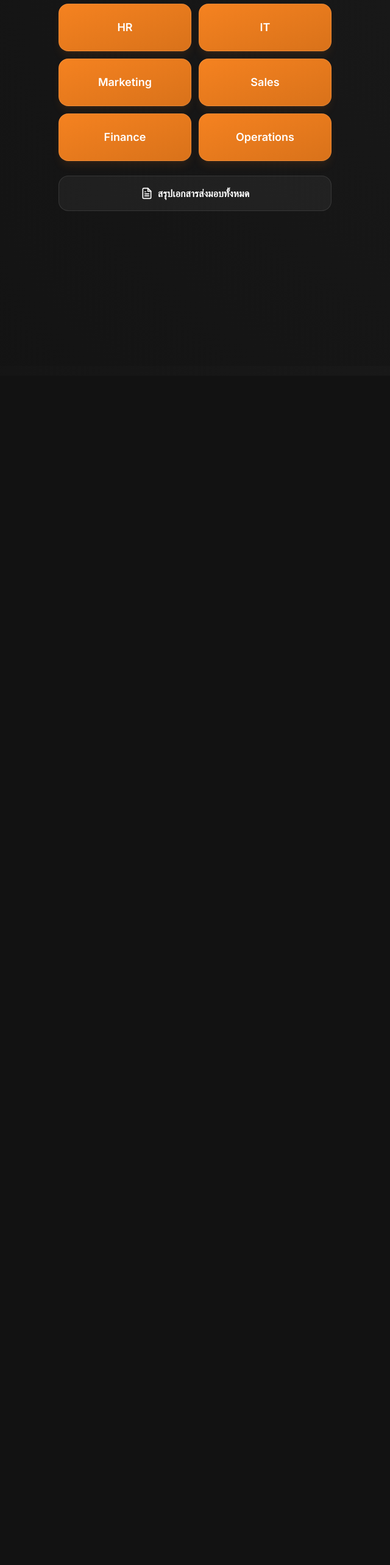
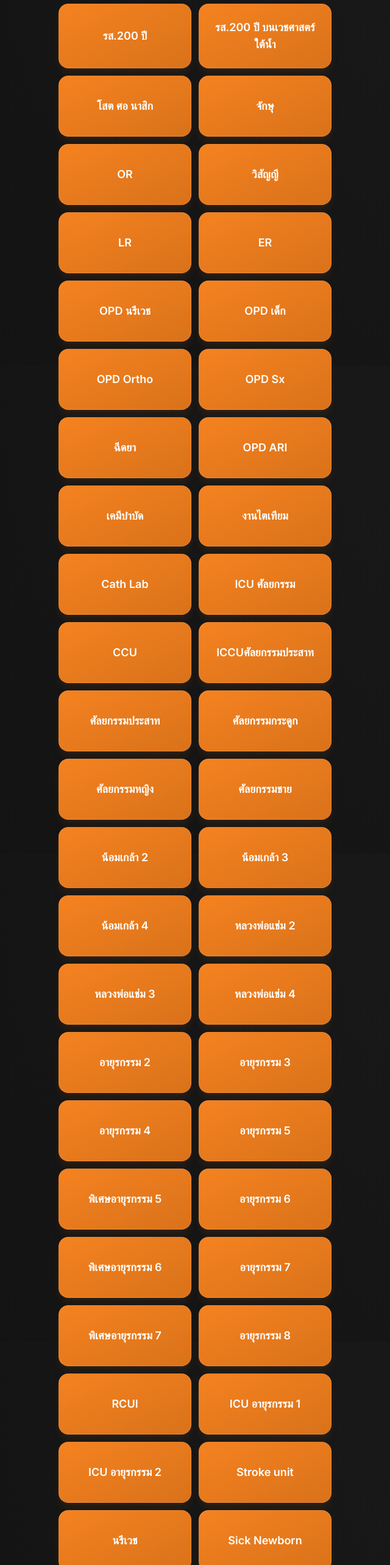
Before and after one commit to jolynestarchaser/itemhandoff, a Next.js app: page / in a window 1280 px wide. Shown: the part 200-2766 px from the top of the page at 61% size, without its empty margins (320-960 px from the left). Before the commit the page ends 816 px from the top, so only its background shows below. Built offline with nearby package versions, Linux system fonts and the light colour scheme.

Commit message:
add department name

```diff
--- a/src/app/page.tsx
+++ b/src/app/page.tsx
@@ -1,6 +1,64 @@
 import Link from 'next/link';
 
-const departments = ['HR', 'IT', 'Marketing', 'Sales', 'Finance', 'Operations'];
+const departments = [
+  { key: "Ros200Years", nameTh: "รส.200 ปี", nameEn: "Ros 200 Years" },
+  { key: "Ros200YearsUnderwaterMed", nameTh: "รส.200 ปี บนเวชศาสตร์ใต้น้ำ", nameEn: "Ros 200 Years - Hyperbaric Medicine" },
+  { key: "EntOutpatient", nameTh: "โสต ศอ นาสิก", nameEn: "ENT Outpatient Clinic" },
+  { key: "EyeOutpatient", nameTh: "จักษุ", nameEn: "Ophthalmology Outpatient Clinic" },
+  { key: "OperatingRoom", nameTh: "OR", nameEn: "Operating Room (OR)" },
+  { key: "Anesthesia", nameTh: "วิสัญญี", nameEn: "Anesthesia" },
+  { key: "LaborRoom", nameTh: "LR", nameEn: "Labor Room (LR)" },
+  { key: "EmergencyRoom", nameTh: "ER", nameEn: "Emergency Room (ER)" },
+  { key: "ObGynOutpatient", nameTh: "OPD นรีเวช", nameEn: "OB-GYN Outpatient Clinic" },
+  { key: "PediatricOutpatient", nameTh: "OPD เด็ก", nameEn: "Pediatric Outpatient Clinic" },
+  { key: "OrthoOutpatient", nameTh: "OPD Ortho", nameEn: "Orthopedic Outpatient Clinic" },
+  { key: "SurgeryOutpatient", nameTh: "OPD Sx", nameEn: "General Surgery Outpatient Clinic" },
+  { key: "InjectionRoom", nameTh: "ฉีดยา", nameEn: "Injection Room" },
+  { key: "AriClinic", nameTh: "OPD ARI", nameEn: "ARI Clinic" },
+  { key: "Chemotherapy", nameTh: "เคมีบำบัด", nameEn: "Chemotherapy Unit" },
+  { key: "Hemodialysis", nameTh: "งานไตเทียม", nameEn: "Hemodialysis Unit" },
+  { key: "CathLab", nameTh: "Cath Lab", nameEn: "Cardiac Catheterization Laboratory (Cath Lab)" },
+  { key: "SurgicalIcu", nameTh: "ICU ศัลยกรรม", nameEn: "Surgical ICU (SICU)" },
+  { key: "Ccu", nameTh: "CCU", nameEn: "Coronary Care Unit (CCU)" },
+  { key: "IntermediateCcu", nameTh: "ICCUศัลยกรรมประสาท", nameEn: "Intermediate CCU (ICCU)" },
+  { key: "NeurosurgicalIcu", nameTh: "ศัลยกรรมประสาท", nameEn: "Neurosurgical ICU" },
+  { key: "OrthopedicWard", nameTh: "ศัลยกรรมกระดูก", nameEn: "Orthopedic Ward" },
+  { key: "FemaleSurgicalWard", nameTh: "ศัลยกรรมหญิง", nameEn: "Female Surgical Ward" },
+  { key: "MaleSurgicalWard", nameTh: "ศัลยกรรมชาย", nameEn: "Male Surgical Ward" },
+  { key: "Nomklao2", nameTh: "น้อมเกล้า 2", nameEn: "Nomklao 2 Ward" },
+  { key: "Nomklao3", nameTh: "น้อมเกล้า 3", nameEn: "Nomklao 3 Ward" },
+  { key: "Nomklao4", nameTh: "น้อมเกล้า 4", nameEn: "Nomklao 4 Ward" },
+  { key: "LuangPhorChaem2", nameTh: "หลวงพ่อแช่ม 2", nameEn: "Luang Phor Chaem 2 Ward" },
+  { key: "LuangPhorChaem3", nameTh: "หลวงพ่อแช่ม 3", nameEn: "Luang Phor Chaem 3 Ward" },
+  { key: "LuangPhorChaem4", nameTh: "หลวงพ่อแช่ม 4", nameEn: "Luang Phor Chaem 4 Ward" },
+  { key: "MedicalWard2", nameTh: "อายุรกรรม 2", nameEn: "Medical Ward 2" },
+  { key: "MedicalWard3", nameTh: "อายุรกรรม 3", nameEn: "Medical Ward 3" },
+  { key: "MedicalWard4", nameTh: "อายุรกรรม 4", nameEn: "Medical Ward 4" },
+  { key: "MedicalWard5", nameTh: "อายุรกรรม 5", nameEn: "Medical Ward 5" },
+  { key: "PrivateMedicalWard5", nameTh: "พิเศษอายุรกรรม 5", nameEn: "Private Medical Ward 5" },
+  { key: "MedicalWard6", nameTh: "อายุรกรรม 6", nameEn: "Medical Ward 6" },
+  { key: "PrivateMedicalWard6", nameTh: "พิเศษอายุรกรรม 6", nameEn: "Private Medical Ward 6" },
+  { key: "MedicalWard7", nameTh: "อายุรกรรม 7", nameEn: "Medical Ward 7" },
+  { key: "PrivateMedicalWard7", nameTh: "พิเศษอายุรกรรม 7", nameEn: "Private Medical Ward 7" },
+  { key: "MedicalWard8", nameTh: "อายุรกรรม 8", nameEn: "Medical Ward 8" },
+  { key: "Rcui", nameTh: "RCUI", nameEn: "Respiratory Care Unit (RCU)" },
+  { key: "MedicalIcu1", nameTh: "ICU อายุรกรรม 1", nameEn: "Medical ICU 1 (MICU 1)" },
+  { key: "MedicalIcu2", nameTh: "ICU อายุรกรรม 2", nameEn: "Medical ICU 2 (MICU 2)" },
+  { key: "StrokeUnit", nameTh: "Stroke unit", nameEn: "Stroke Unit" },
+  { key: "GynecologyWard", nameTh: "นรีเวช", nameEn: "Gynecology Ward" },
+  { key: "SickNewborn", nameTh: "Sick Newborn", nameEn: "Sick Newborn Ward" },
+  { key: "PostpartumWard", nameTh: "สูติกรรมหลังคลอด", nameEn: "Postpartum Ward" },
+  { key: "RatiphatWard", nameTh: "รติพัฒน์", nameEn: "Ratiphat Ward" },
+  { key: "Picu", nameTh: "PICU", nameEn: "Pediatric ICU (PICU)" },
+  { key: "Nicu", nameTh: "NICU", nameEn: "Neonatal ICU (NICU)" },
+  { key: "PediatricWard1", nameTh: "กุมารเวชกรรม 1", nameEn: "Pediatric Ward 1" },
+  { key: "PediatricWard2", nameTh: "กุมารเวชกรรม 2", nameEn: "Pediatric Ward 2" },
+  { key: "IT", nameTh: "ไอที", nameEn: "IT" },
+  { key: "Marketing", nameTh: "การตลาด", nameEn: "Marketing" },
+  { key: "Sales", nameTh: "ฝ่ายขาย", nameEn: "Sales" },
+  { key: "Finance", nameTh: "การเงิน", nameEn: "Finance" },
+  { key: "Operations", nameTh: "ปฏิบัติการ", nameEn: "Operations" }
+];
 
 export default function Home() {
   return (
@@ -14,11 +72,11 @@ export default function Home() {
       <div className="grid grid-cols-2 gap-3 mb-6">
         {departments.map((dept) => (
           <Link
-            key={dept}
-            href={`/department/${encodeURIComponent(dept)}`}
-            className="border border-white/10 rounded-2xl p-6 text-center bg-gradient-to-br from-[#F58220] to-[#d9721a] hover:from-[#ff9533] hover:to-[#F58220] text-white font-semibold text-lg transition-all hover:scale-[1.02] active:scale-[0.98] shadow-lg shadow-[#F58220]/10"
+            key={dept.key}
+            href={`/department/${encodeURIComponent(dept.key)}`}
+            className="border border-white/10 rounded-2xl p-6 text-center bg-gradient-to-br from-[#F58220] to-[#d9721a] hover:from-[#ff9533] hover:to-[#F58220] text-white font-semibold text-lg transition-all hover:scale-[1.02] active:scale-[0.98] shadow-lg shadow-[#F58220]/10 flex flex-col items-center justify-center min-h-[100px]"
           >
-            {dept}
+            {dept.nameTh}
           </Link>
         ))}
       </div>
```
